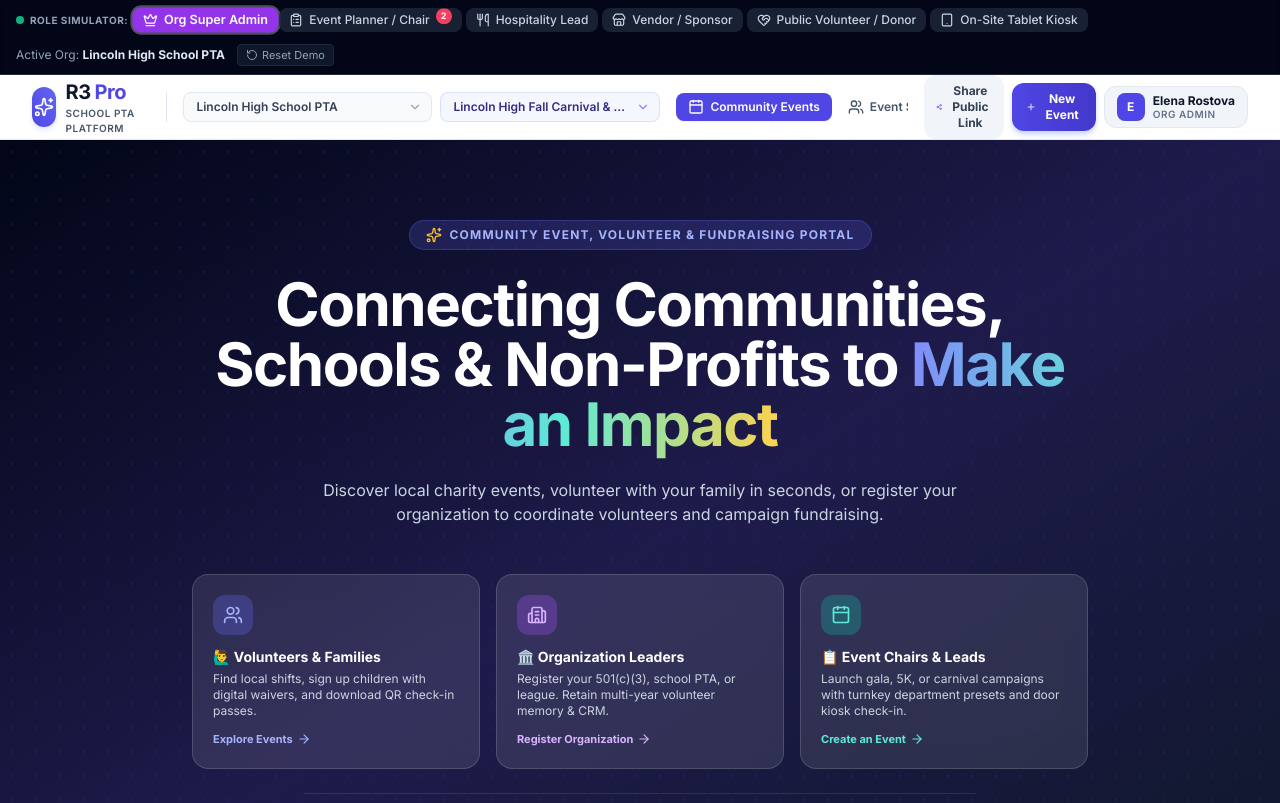
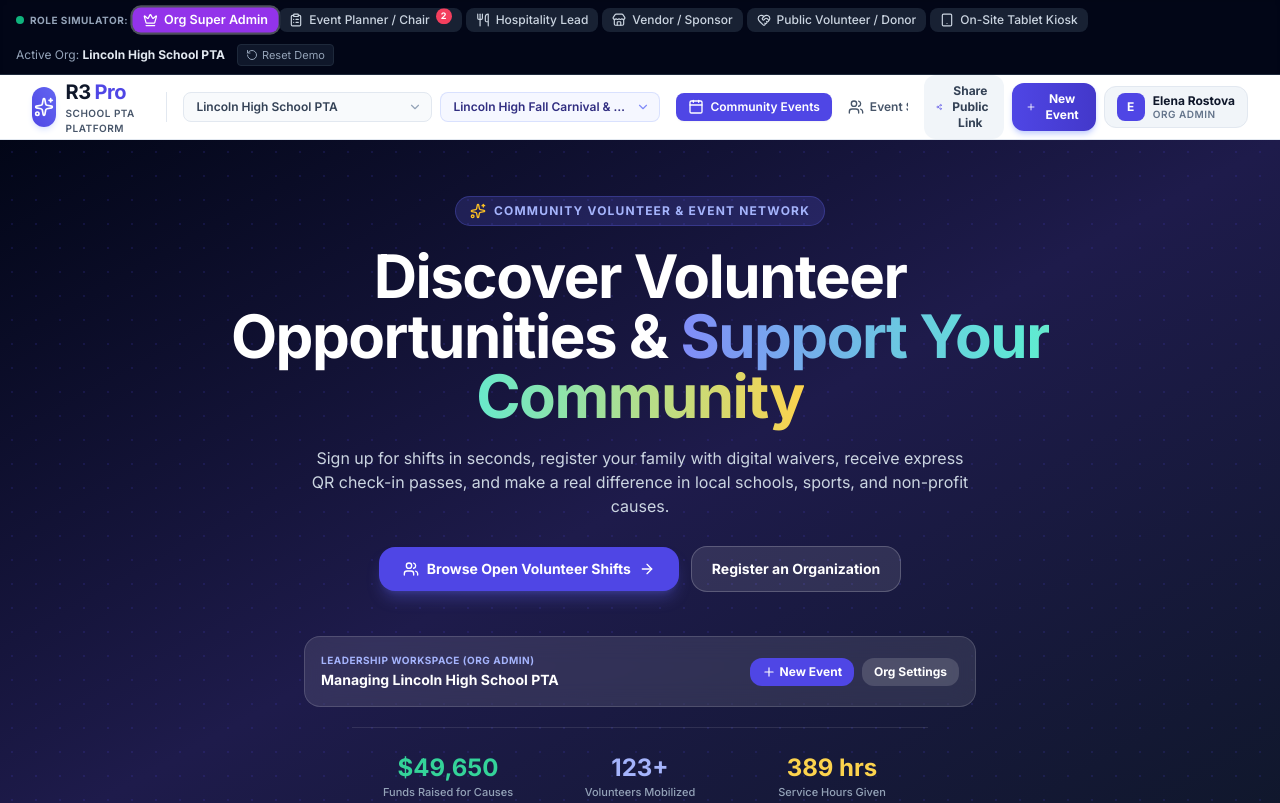
Before and after one commit to patchenu/R3Pro, a React (Vite) app: page / in a window 1280 px wide. Shown: the top 803 px of the page. Built offline with nearby package versions, Linux system fonts and the light colour scheme.

Commit message:
feat: default landing page to volunteer drive & conditional leadership tools

```diff
--- a/src/components/discovery/CommunityDiscoveryHub.tsx
+++ b/src/components/discovery/CommunityDiscoveryHub.tsx
@@ -20,7 +20,7 @@ export const CommunityDiscoveryHub: React.FC<CommunityDiscoveryHubProps> = ({
   onOpenOrgWizard,
   onOpenEventBuilder
 }) => {
-  const { events, organizations, shifts, registrations, donations, switchEvent, switchOrganization } = useApp();
+  const { currentUser, events, organizations, shifts, registrations, donations, switchEvent, switchOrganization } = useApp();
 
   const [searchQuery, setSearchQuery] = useState('');
   const [selectedOrgType, setSelectedOrgType] = useState<string>('all');
@@ -72,91 +72,80 @@ export const CommunityDiscoveryHub: React.FC<CommunityDiscoveryHubProps> = ({
   return (
     <div className="space-y-12 pb-16">
 
-      {/* HERO SECTION WITH 3 PERSONA LAUNCHPADS */}
-      <section className="relative bg-gradient-to-br from-slate-950 via-indigo-950 to-slate-900 text-white py-16 sm:py-20 px-4 sm:px-6 lg:px-8 overflow-hidden rounded-b-3xl shadow-xl">
+      {/* HERO SECTION CENTERED ON DRIVING VOLUNTEER PARTICIPATION & SIGN-UPS */}
+      <section className="relative bg-gradient-to-br from-slate-950 via-indigo-950 to-slate-900 text-white py-14 sm:py-18 px-4 sm:px-6 lg:px-8 overflow-hidden rounded-b-3xl shadow-xl">
         <div className="absolute inset-0 bg-[radial-gradient(#4f46e5_1px,transparent_1px)] [background-size:24px_24px] opacity-15" />
 
-        <div className="relative max-w-6xl mx-auto text-center space-y-6">
-          <div className="inline-flex items-center gap-2 px-4 py-1.5 rounded-full bg-indigo-500/20 text-indigo-300 text-xs font-bold uppercase tracking-widest border border-indigo-500/30">
+        <div className="relative max-w-5xl mx-auto text-center space-y-5">
+          <div className="inline-flex items-center gap-2 px-3.5 py-1.5 rounded-full bg-indigo-500/20 text-indigo-300 text-xs font-bold uppercase tracking-widest border border-indigo-500/30">
             <Sparkles className="w-4 h-4 text-amber-400" />
-            <span>Community Event, Volunteer & Fundraising Portal</span>
+            <span>Community Volunteer & Event Network</span>
           </div>
 
           <h1 className="text-3xl sm:text-5xl lg:text-6xl font-black tracking-tight text-white max-w-4xl mx-auto leading-tight">
-            Connecting Communities, Schools & Non-Profits to <span className="text-transparent bg-clip-text bg-gradient-to-r from-indigo-400 via-teal-300 to-amber-300">Make an Impact</span>
+            Discover Volunteer Opportunities & <span className="text-transparent bg-clip-text bg-gradient-to-r from-indigo-400 via-teal-300 to-amber-300">Support Your Community</span>
           </h1>
 
           <p className="text-sm sm:text-base text-slate-300 max-w-2xl mx-auto leading-relaxed">
-            Discover local charity events, volunteer with your family in seconds, or register your organization to coordinate volunteers and campaign fundraising.
+            Sign up for shifts in seconds, register your family with digital waivers, receive express QR check-in passes, and make a real difference in local schools, sports, and non-profit causes.
           </p>
 
-          {/* 3-Persona Action Launchpads */}
-          <div className="grid grid-cols-1 md:grid-cols-3 gap-4 pt-6 max-w-4xl mx-auto text-left">
-
-            {/* Launchpad 1: Volunteers & Families */}
-            <div
+          {/* Primary Action Buttons Driving Volunteer Sign-Ups */}
+          <div className="flex flex-wrap items-center justify-center gap-3 pt-2">
+            <button
               onClick={() => {
                 const el = document.getElementById('events-explorer');
                 el?.scrollIntoView({ behavior: 'smooth' });
               }}
-              className="bg-white/10 hover:bg-white/15 backdrop-blur-md p-5 rounded-2xl border border-white/15 cursor-pointer transition transform hover:-translate-y-1 group"
+              className="bg-indigo-600 hover:bg-indigo-700 text-white font-bold py-3 px-6 rounded-2xl text-xs sm:text-sm shadow-lg shadow-indigo-500/30 transition transform hover:-translate-y-0.5 flex items-center gap-2"
             >
-              <div className="w-10 h-10 rounded-xl bg-indigo-500/30 text-indigo-300 flex items-center justify-center mb-3">
-                <Users className="w-5 h-5" />
-              </div>
-              <h3 className="text-sm font-bold text-white group-hover:text-indigo-300 transition">
-                🙋‍♂️ Volunteers & Families
-              </h3>
-              <p className="text-xs text-slate-300 mt-1">
-                Find local shifts, sign up children with digital waivers, and download QR check-in passes.
-              </p>
-              <span className="text-[11px] text-indigo-300 font-bold mt-3 flex items-center gap-1">
-                Explore Events <ArrowRight className="w-3.5 h-3.5 group-hover:translate-x-1 transition" />
-              </span>
-            </div>
+              <Users className="w-4 h-4" />
+              <span>Browse Open Volunteer Shifts</span>
+              <ArrowRight className="w-4 h-4" />
+            </button>
 
-            {/* Launchpad 2: Non-Profit & School Admins */}
-            <div
+            <button
               onClick={onOpenOrgWizard}
-              className="bg-white/10 hover:bg-white/15 backdrop-blur-md p-5 rounded-2xl border border-white/15 cursor-pointer transition transform hover:-translate-y-1 group"
+              className="bg-white/10 hover:bg-white/20 text-white border border-white/20 font-bold py-3 px-5 rounded-2xl text-xs sm:text-sm transition"
             >
-              <div className="w-10 h-10 rounded-xl bg-purple-500/30 text-purple-300 flex items-center justify-center mb-3">
-                <Building2 className="w-5 h-5" />
-              </div>
-              <h3 className="text-sm font-bold text-white group-hover:text-purple-300 transition">
-                🏛️ Organization Leaders
-              </h3>
-              <p className="text-xs text-slate-300 mt-1">
-                Register your 501(c)(3), school PTA, or league. Retain multi-year volunteer memory & CRM.
-              </p>
-              <span className="text-[11px] text-purple-300 font-bold mt-3 flex items-center gap-1">
-                Register Organization <ArrowRight className="w-3.5 h-3.5 group-hover:translate-x-1 transition" />
-              </span>
-            </div>
-
-            {/* Launchpad 3: Event Chairs & Committee Leads */}
-            <div
-              onClick={onOpenEventBuilder}
-              className="bg-white/10 hover:bg-white/15 backdrop-blur-md p-5 rounded-2xl border border-white/15 cursor-pointer transition transform hover:-translate-y-1 group"
-            >
-              <div className="w-10 h-10 rounded-xl bg-teal-500/30 text-teal-300 flex items-center justify-center mb-3">
-                <CalendarIcon className="w-5 h-5" />
-              </div>
-              <h3 className="text-sm font-bold text-white group-hover:text-teal-300 transition">
-                📋 Event Chairs & Leads
-              </h3>
-              <p className="text-xs text-slate-300 mt-1">
-                Launch gala, 5K, or carnival campaigns with turnkey department presets and door kiosk check-in.
-              </p>
-              <span className="text-[11px] text-teal-300 font-bold mt-3 flex items-center gap-1">
-                Create an Event <ArrowRight className="w-3.5 h-3.5 group-hover:translate-x-1 transition" />
-              </span>
-            </div>
-
+              <span>Register an Organization</span>
+            </button>
           </div>
 
-          {/* Platform Impact Stats Banner */}
-          <div className="pt-8 grid grid-cols-3 max-w-2xl mx-auto border-t border-white/10 text-center">
+          {/* Conditional Admin / Planner Workspace Shortcuts (Only visible if registered as Leader/Planner) */}
+          {(currentUser.role === 'org_admin' || currentUser.role === 'event_planner' || currentUser.role === 'committee_lead') && (
+            <div className="pt-6 max-w-2xl mx-auto">
+              <div className="bg-white/10 backdrop-blur-md p-4 rounded-2xl border border-white/15 text-left flex flex-wrap items-center justify-between gap-3">
+                <div>
+                  <span className="text-[10px] font-bold uppercase text-indigo-300 tracking-wider block">
+                    Leadership Workspace ({currentUser.role.replace('_', ' ')})
+                  </span>
+                  <h4 className="text-sm font-bold text-white mt-0.5">
+                    Managing {organizations.find(o => o.id === currentUser.orgId)?.name || 'Organization'}
+                  </h4>
+                </div>
+
+                <div className="flex items-center gap-2">
+                  <button
+                    onClick={onOpenEventBuilder}
+                    className="bg-indigo-600 hover:bg-indigo-700 text-white font-bold py-1.5 px-3 rounded-xl text-xs transition flex items-center gap-1"
+                  >
+                    <Plus className="w-3.5 h-3.5" />
+                    <span>New Event</span>
+                  </button>
+                  <button
+                    onClick={onOpenOrgWizard}
+                    className="bg-white/15 hover:bg-white/25 text-white font-bold py-1.5 px-3 rounded-xl text-xs transition"
+                  >
+                    Org Settings
+                  </button>
+                </div>
+              </div>
+            </div>
+          )}
+
+          {/* Platform Community Impact Stats Banner */}
+          <div className="pt-6 grid grid-cols-3 max-w-xl mx-auto border-t border-white/10 text-center">
             <div>
               <span className="text-xl sm:text-2xl font-black text-emerald-400">{formatCurrency(totalPlatformRaised)}</span>
               <span className="block text-[11px] text-slate-400 font-medium">Funds Raised for Causes</span>
```
